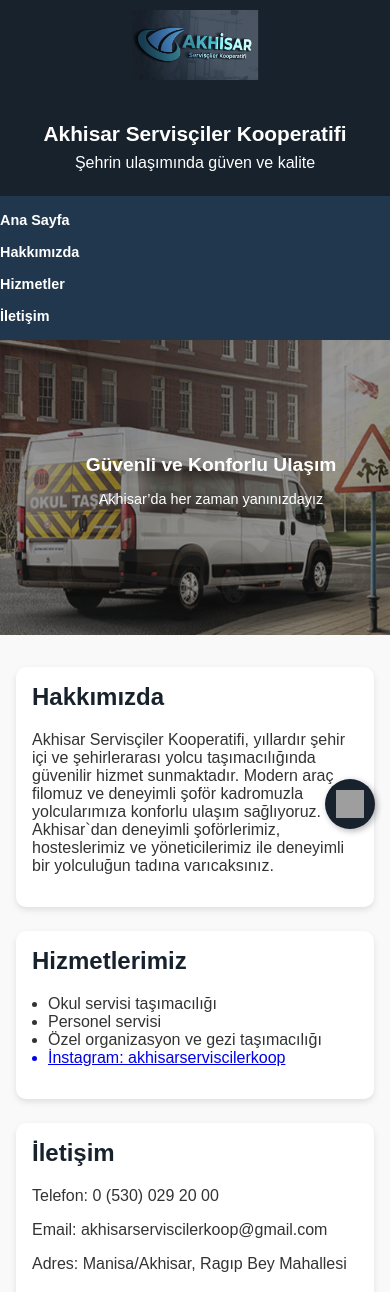
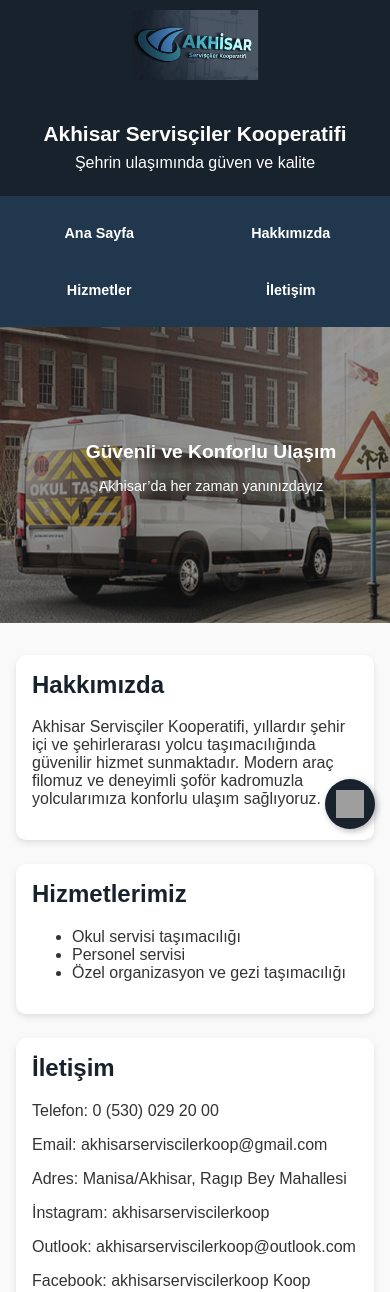
Before and after one commit to sryltxert/SERVIS, a plain HTML site: page index.html in a window 390 px wide. Shown: the top 1292 px of the page. Drawn offline with Linux system fonts and the light colour scheme; grey boxes are pictures that could not be loaded.

Commit message:
Update index.html

```diff
--- a/index.html
+++ b/index.html
@@ -11,6 +11,7 @@
       background: #f9f9f9;
       color: #333;
     }
+
     header {
       background: rgb(24, 34, 44);
       color: white;
@@ -19,20 +20,24 @@
       position: relative;
       z-index: 10;
     }
+
     header img {
       position: absolute;
       top: 10px;
       left: 10px;
       height: 100px;
     }
+
     header h1 {
       margin: 0;
       font-size: 2.2rem;
     }
+
     header p {
       margin: 0.5rem 0 0;
       font-size: 1.2rem;
     }
+
     nav {
       background: rgb(33, 55, 77);
       display: flex;
@@ -43,12 +48,14 @@
       top: 0;
       z-index: 9;
     }
+
     nav a {
       color: white;
       text-decoration: none;
       font-weight: bold;
       transition: color 0.3s;
     }
+
     nav a:hover {
       color: #FFD700;
     }
@@ -59,6 +66,7 @@
       height: 60vh;
       overflow: hidden;
     }
+
     .hero img {
       width: 100%;
       height: 100%;
@@ -69,9 +77,11 @@
       opacity: 0;
       transition: opacity 1s ease;
     }
+
     .hero img.active {
       opacity: 1;
     }
+
     .hero .overlay {
       position: absolute;
       top: 0;
@@ -86,10 +96,12 @@
       text-align: center;
       padding: 0 1rem;
     }
+
     .hero .overlay h2 {
       font-size: 2.5rem;
       margin: 0;
     }
+
     .hero .overlay p {
       font-size: 1.2rem;
     }
@@ -99,6 +111,7 @@
       margin: 2rem auto;
       padding: 0 1rem;
     }
+
     .card {
       background: white;
       border-radius: 10px;
@@ -109,14 +122,17 @@
       transform: translateY(30px);
       transition: all 0.6s ease;
     }
+
     .card.show {
       opacity: 1;
       transform: translateY(0);
     }
+
     .card h2 {
       margin-top: 0;
       color: rgb(24, 34, 44);
     }
+
     footer {
       text-align: center;
       background: rgb(24, 34, 44);
@@ -124,6 +140,7 @@
       padding: 1rem;
       margin-top: 2rem;
     }
+
     .whatsapp-float {
       position: fixed;
       width: 60px;
@@ -142,15 +159,18 @@
       align-items: center;
       transition: transform 0.3s, background 0.3s;
     }
+
     .whatsapp-float:hover {
-      background-color: rgb(24, 34, 44);
+      background-color: #1ebea5;
       transform: scale(1.1);
     }
+
     .whatsapp-float img {
       width: 35px;
       height: 35px;
     }
-    /* Mobil uyumluluk */
+
+    /* Mobil düzenler */
     @media (max-width: 768px) {
       header img {
         height: 70px;
@@ -168,10 +188,21 @@
         font-size: 1rem;
       }
 
+      /* Menü 2x2 düzen */
       nav {
-    flex-direction: column;
+        display: flex;
+        flex-wrap: wrap;
+        justify-content: center;
         gap: 1rem;
         padding: 1rem 0;
+      }
+
+      nav a {
+        flex: 0 1 45%;
+        text-align: center;
+        background: rgb(33, 55, 77);
+        padding: 0.8rem 0;
+        border-radius: 5px;
       }
 
       .hero {
@@ -194,10 +225,6 @@
         padding: 1rem;
       }
 
-  ul {
-    padding-left: 1rem;
-  }
-
       .whatsapp-float {
         width: 50px;
         height: 50px;
@@ -211,7 +238,7 @@
       }
     }
 
-/* Daha küçük ekranlar (örnek: 480px altı) */
+    /* 480px altı */
     @media (max-width: 480px) {
       header h1 {
         font-size: 1.3rem;
@@ -232,6 +259,7 @@
       .hero .overlay p {
         font-size: 0.9rem;
       }
+    }
   </style>
 </head>
 <body>
@@ -240,6 +268,7 @@
     <h1>Akhisar Servisçiler Kooperatifi</h1>
     <p>Şehrin ulaşımında güven ve kalite</p>
   </header>
+
   <nav>
     <a href="#">Ana Sayfa</a>
     <a href="#hakkimizda">Hakkımızda</a>
@@ -263,7 +292,7 @@
     <div id="hakkimizda" class="card">
       <h2>Hakkımızda</h2>
       <p>
-        Akhisar Servisçiler Kooperatifi, yıllardır şehir içi ve şehirlerarası yolcu taşımacılığında güvenilir hizmet sunmaktadır. Modern araç filomuz ve deneyimli şoför kadromuzla yolcularımıza konforlu ulaşım sağlıyoruz. Akhisar`dan deneyimli şoförlerimiz, hosteslerimiz ve yöneticilerimiz ile deneyimli bir yolculuğun tadına varıcaksınız.
+        Akhisar Servisçiler Kooperatifi, yıllardır şehir içi ve şehirlerarası yolcu taşımacılığında güvenilir hizmet sunmaktadır. Modern araç filomuz ve deneyimli şoför kadromuzla yolcularımıza konforlu ulaşım sağlıyoruz.
       </p>
     </div>
 
@@ -273,7 +302,6 @@
         <li>Okul servisi taşımacılığı</li>
         <li>Personel servisi</li>
         <li>Özel organizasyon ve gezi taşımacılığı</li>
-        <a href="https://www.instagram.com/akhisarserviscilerkoop/"><li>İnstagram: akhisarserviscilerkoop</li></a>
       </ul>
     </div>
 
@@ -282,6 +310,9 @@
       <p>Telefon: 0 (530) 029 20 00</p>
       <p>Email: akhisarserviscilerkoop@gmail.com</p>
       <p>Adres: Manisa/Akhisar, Ragıp Bey Mahallesi</p>
+      <a href="https://www.instagram.com/akhisarserviscilerkoop/" target="_blank" style="color:#333; text-decoration:none;">İnstagram: akhisarserviscilerkoop</a>
+      <p>Outlook: akhisarserviscilerkoop@outlook.com</p>
+       <a href="https://www.facebook.com/people/Akhisarserviscilerkoop-Koop/61581359220840/?rdid=KQAdDpxOQdmZkC5C&share_url=https%3A%2F%2Fwww.facebook.com%2Fshare%2F19gFcmYf6W%2F" target="_blank" style="color:#333; text-decoration:none;">Facebook: akhisarserviscilerkoop Koop</a>
     </div>
   </div>
 
@@ -291,13 +322,11 @@
 
   <script>
     document.addEventListener("DOMContentLoaded", () => {
-      // Kart animasyon
       const cards = document.querySelectorAll(".card");
       cards.forEach((card, i) => {
         setTimeout(() => card.classList.add("show"), i * 400);
       });
 
-      // Slider geçişi
       const slides = document.querySelectorAll(".hero img");
       let current = 0;
       function nextSlide() {
@@ -308,11 +337,9 @@
       setInterval(nextSlide, 5000);
     });
   </script>
+
   <footer>
     <p>&copy; SRYLTxERT</p>
-    <div
-         class="footer-buttons">
-                                </div>
   </footer>
 </body>
 </html>
```
Lines whose indentation alone changed are shown as unchanged.
